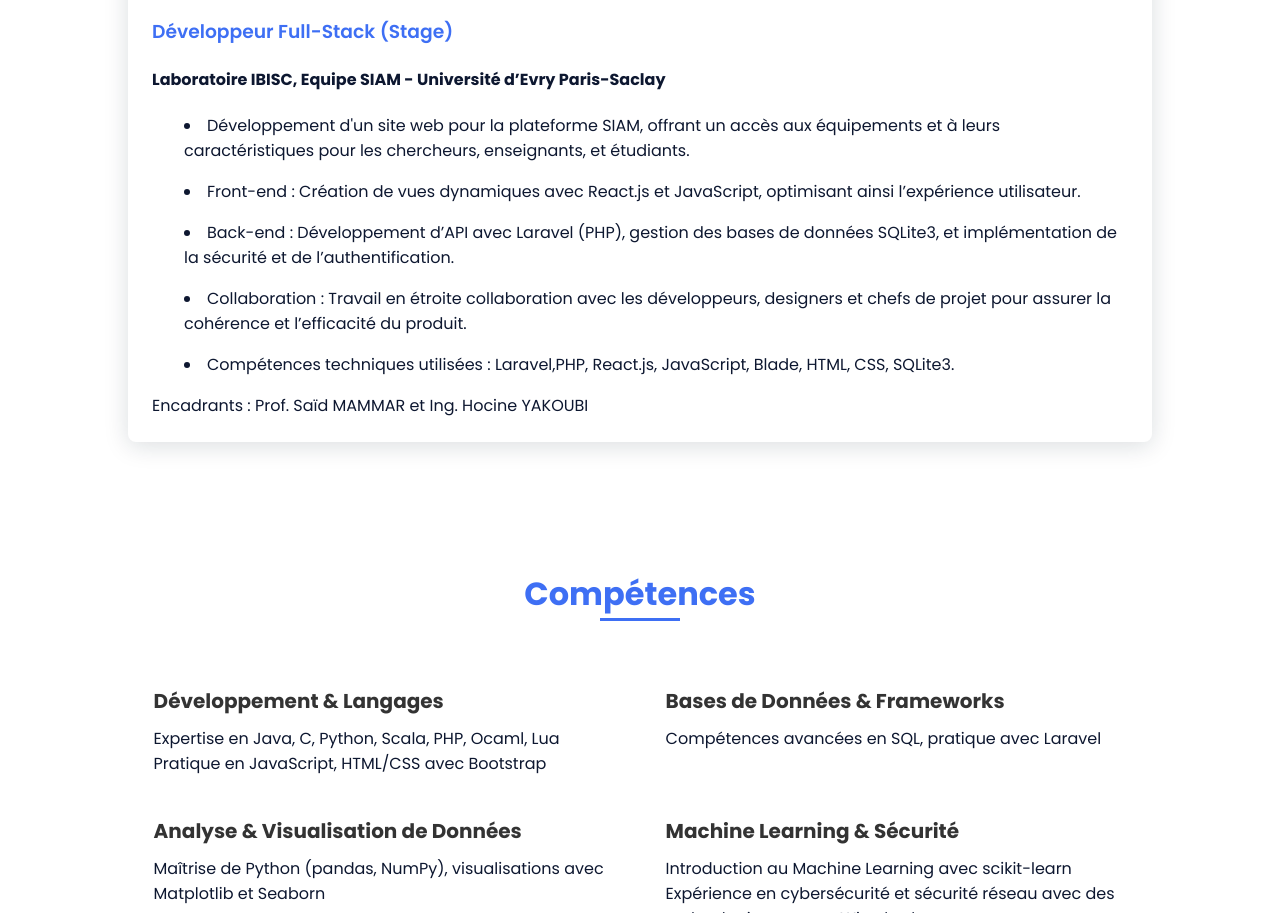
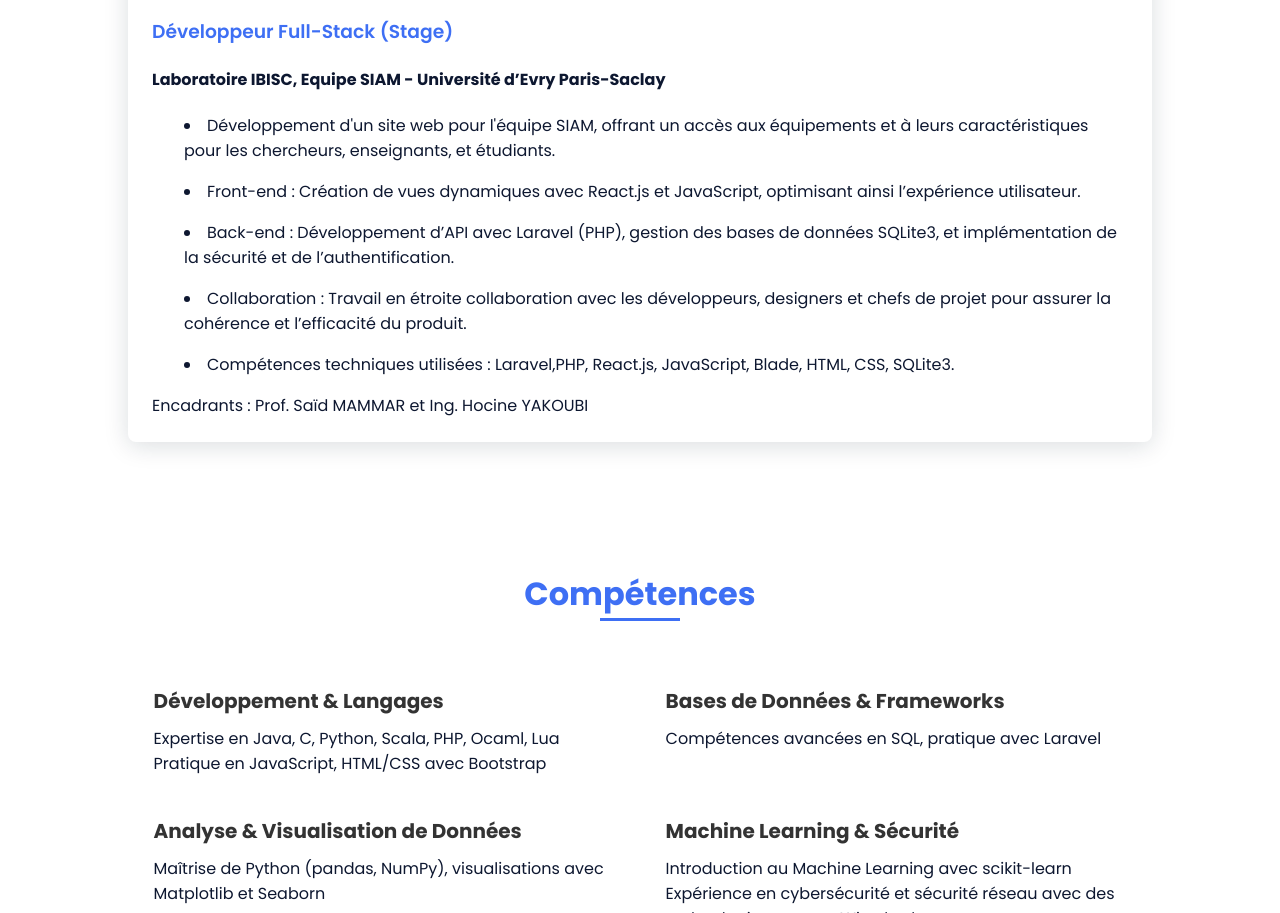
Before and after one commit to nassimug/portfolio, a plain HTML site: page index.html in a window 1280 px wide. Shown: the part 2547-3460 px from the top of the page. Drawn offline with nearby package versions, Linux system fonts and the light colour scheme.

Commit message:
index.html

```diff
--- a/index.html
+++ b/index.html
@@ -130,7 +130,7 @@
                         <h3 class="experience__role">Développeur Full-Stack (Stage)</h3>
                         <h4>Laboratoire IBISC, Equipe SIAM - Université d’Evry Paris-Saclay</h4>
                         <ul class="experience__details">
-                            <li>Développement d'un site web pour la plateforme SIAM, offrant un accès aux équipements et à leurs caractéristiques pour les chercheurs, enseignants, et étudiants.</li>
+                            <li>Développement d'un site web pour l'équipe SIAM, offrant un accès aux équipements et à leurs caractéristiques pour les chercheurs, enseignants, et étudiants.</li>
                             <li>Front-end : Création de vues dynamiques avec React.js et JavaScript, optimisant ainsi l’expérience utilisateur.</li>
                             <li>Back-end : Développement d’API avec Laravel (PHP), gestion des bases de données SQLite3, et implémentation de la sécurité et de l’authentification.</li>
                             <li>Collaboration : Travail en étroite collaboration avec les développeurs, designers et chefs de projet pour assurer la cohérence et l’efficacité du produit.</li>
```
